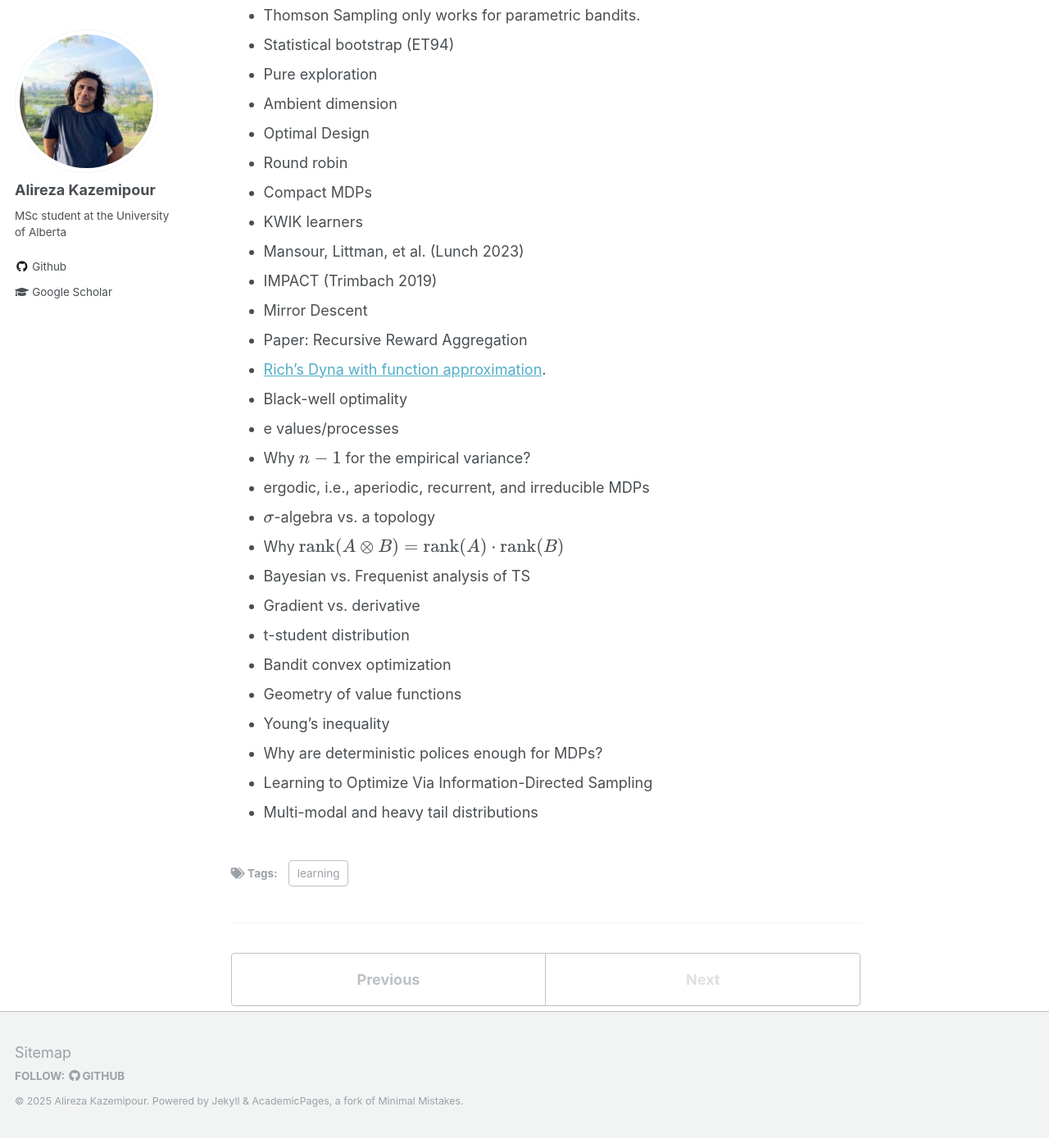
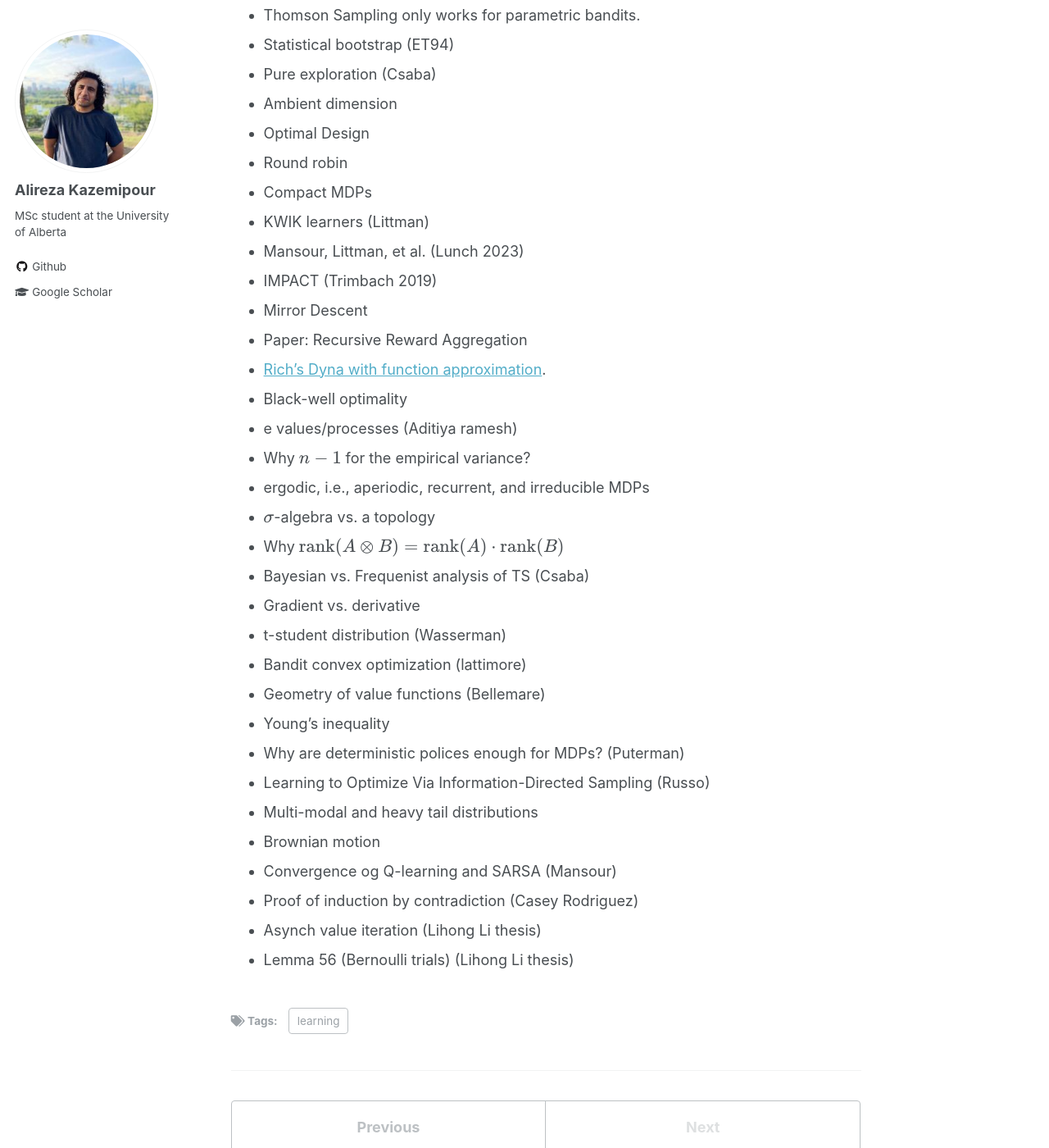
Before and after one commit to alirezakazemipour/alirezakazemipour.github.io, a Jekyll site: the page built from _posts/2025-09-8-lstofunknwn.md, in a window 1280 px wide and 1400 px high, scrolled down 354 px. Shown: the whole window at 82% size. Built offline with Jekyll 4.4.1, drawn with Linux system fonts in a browser that asks for light colours; formulas are drawn with MathJax 3; some of the changed text lies outside the part shown.

Commit message:
initiate Q-learning-SARSA post

```diff
--- a/_posts/2025-09-8-lstofunknwn.md
+++ b/_posts/2025-09-8-lstofunknwn.md
@@ -6,33 +6,38 @@ tags:
   - learning
 ---
 
-- Bounded rationality
+- Bounded rationality (Yoham an the Jstore ref)
 - Non-parametric bandits: Arms' distribution can be multi modal, not conforming to a single parameter exponential family.
 - Thomson Sampling only works for parametric bandits.
 - Statistical bootstrap (ET94)
-- Pure exploration
+- Pure exploration (Csaba)
 - Ambient dimension
 - Optimal Design
 - Round robin
 - Compact MDPs
-- KWIK learners
+- KWIK learners (Littman)
 - Mansour, Littman, et al. (Lunch 2023)
 - IMPACT (Trimbach 2019)
 - Mirror Descent
 - Paper: Recursive Reward Aggregation
 - [Rich's Dyna with function approximation](https://drive.google.com/drive/folders/1cMJWR90IkMxWngWpjOtD-qdLS_a7KiYL).
 - Black-well optimality
-- e values/processes
+- e values/processes (Aditiya ramesh)
 - Why $n-1$ for the empirical variance?
 - ergodic, i.e., aperiodic, recurrent, and irreducible MDPs
 - $\sigma$-algebra vs. a topology
 - Why $\mathrm{rank}(A \otimes B) = \mathrm{rank}(A) \cdot \mathrm{rank}(B)$
-- Bayesian vs. Frequenist analysis of TS
+- Bayesian vs. Frequenist analysis of TS (Csaba)
 - Gradient vs. derivative
-- t-student distribution
-- Bandit convex optimization
-- Geometry of value functions
+- t-student distribution (Wasserman)
+- Bandit convex optimization (lattimore)
+- Geometry of value functions (Bellemare)
 - Young's inequality
-- Why are deterministic polices enough for MDPs?
-- Learning to Optimize Via Information-Directed Sampling
+- Why are deterministic polices enough for MDPs? (Puterman)
+- Learning to Optimize Via Information-Directed Sampling (Russo)
 - Multi-modal and heavy tail distributions
+- Brownian motion
+- Convergence og Q-learning and SARSA (Mansour)
+- Proof of induction by contradiction (Casey Rodriguez)
+- Asynch value iteration (Lihong Li thesis)
+- Lemma 56 (Bernoulli trials) (Lihong Li thesis)
```
Also changed, not shown: _posts/2025-08-19-ltv.md (renamed from _posts/2025-09-6-ltv.md, +1 -1 lines), _posts/2025-08-20-qlrng-sarsa.md (added, +20 -0 lines), _posts/2025-08-17-mmnts.md (renamed from _posts/2025-09-6-mmnts.md), _posts/2025-08-17-sblv-hlbrt-rkhs.md (renamed from _posts/2025-09-6-sblv-hlbrt-rkhs.md), _posts/2025-08-6-icml.md (renamed from _posts/2025-09-6-icml.md), _posts/2025-08-6-p_values.md (renamed from _posts/2025-09-6-p_values.md), _posts/2025-08-6-rlc.md (renamed from _posts/2025-09-6-rlc.md).
